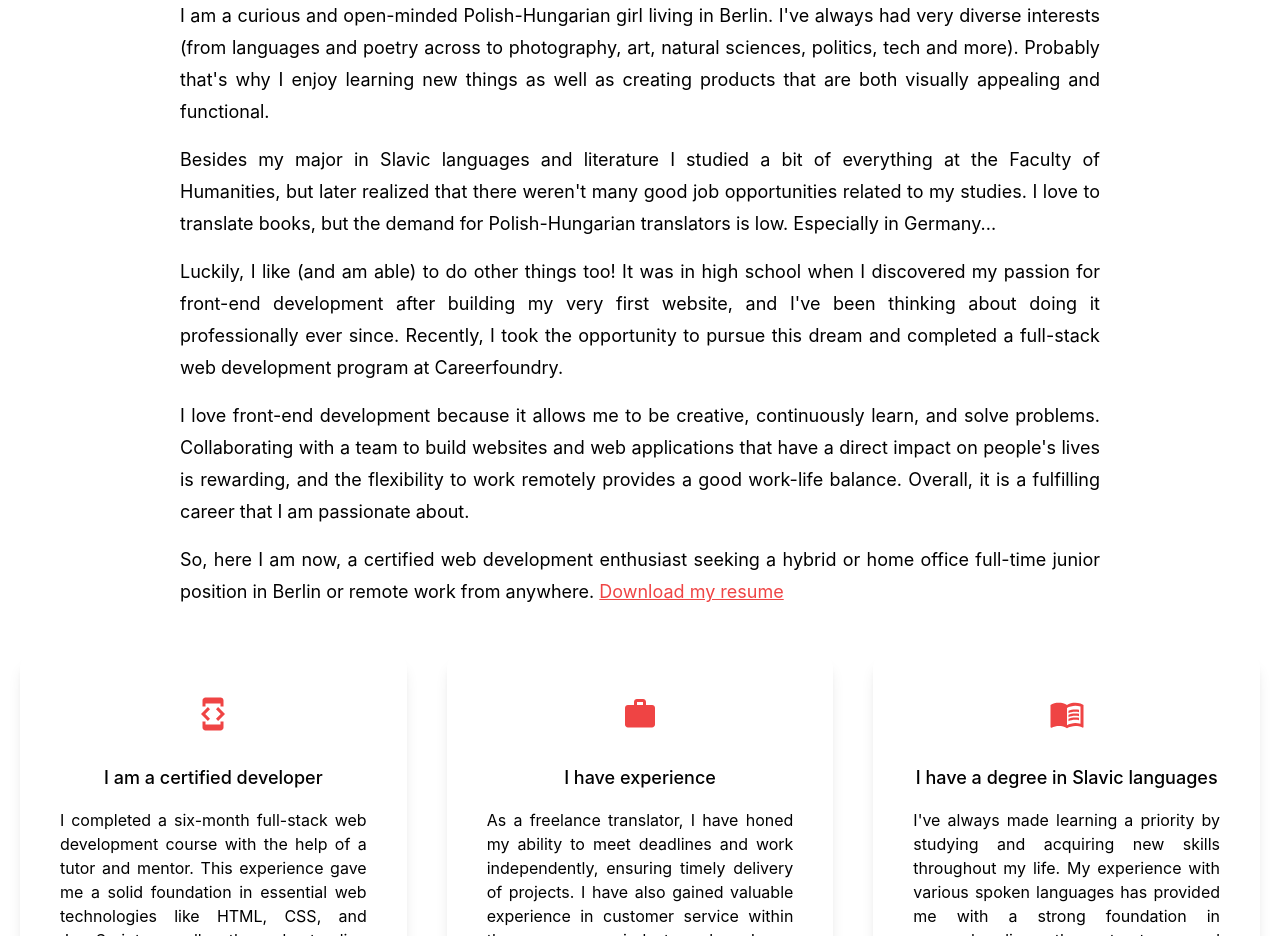
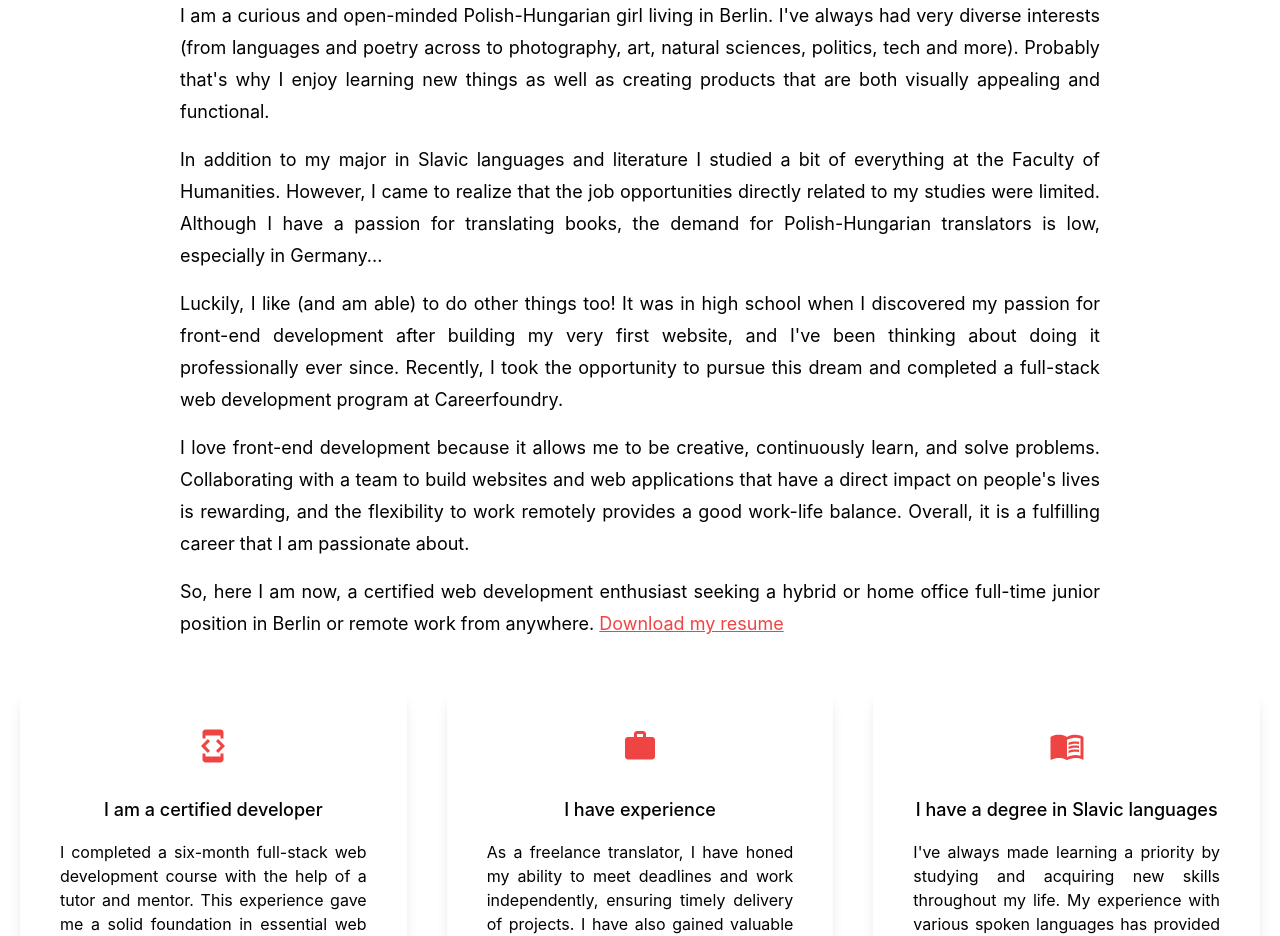
Before and after one commit to martalexaa/my-portfolio, a Next.js app: page / in a window 1280 px wide. Shown: the part 1040-1976 px from the top of the page. Built offline with nearby package versions, Linux system fonts and the light colour scheme.

Commit message:
Update index.js

```diff
--- a/pages/index.js
+++ b/pages/index.js
@@ -67,9 +67,9 @@ export default function Home() {
               I am a curious and open-minded Polish-Hungarian girl living in Berlin. I've always had very diverse interests (from languages and poetry across to photography, art, natural sciences, politics, tech and more).
               Probably that's why I enjoy learning new things as well as creating products that are both visually appealing and functional.</p>
             <p className="text-lg py-2 leading-8 text-justify">
-              Besides my major in Slavic languages and literature I studied a bit of everything at the Faculty of Humanities,
-              but later realized that there weren't many good job opportunities related to my studies.
-              I love to translate books, but the demand for Polish-Hungarian translators is low. Especially in Germany...
+              In addition to my major in Slavic languages and literature I studied a bit of everything at the Faculty of Humanities.
+              However, I came to realize that the job opportunities directly related to my studies were limited.
+              Although I have a passion for translating books, the demand for Polish-Hungarian translators is low, especially in Germany...
             </p>
             <p className="text-lg py-2 leading-8 text-justify">
               Luckily, I like (and am able) to do other things too! It was in high school when
```
